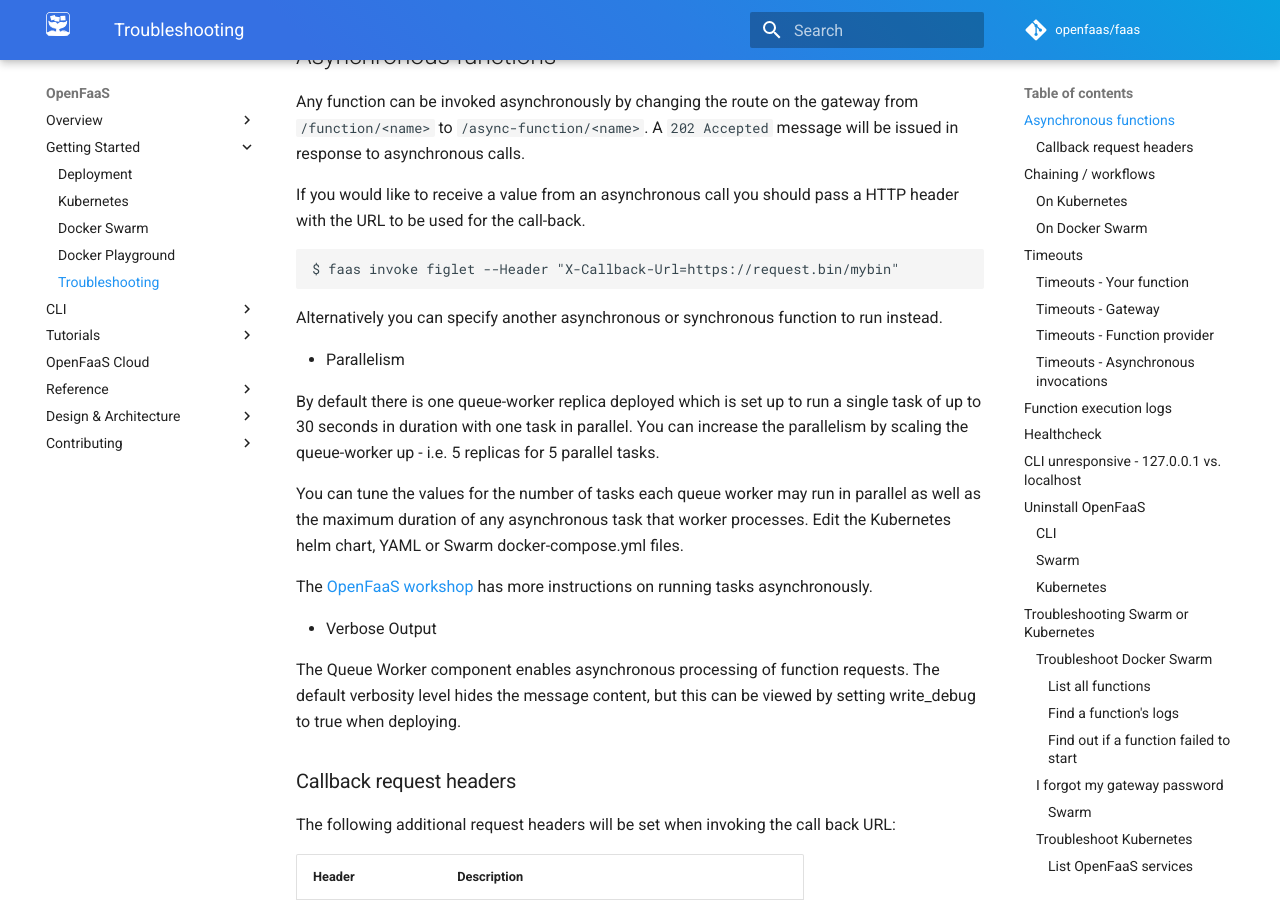
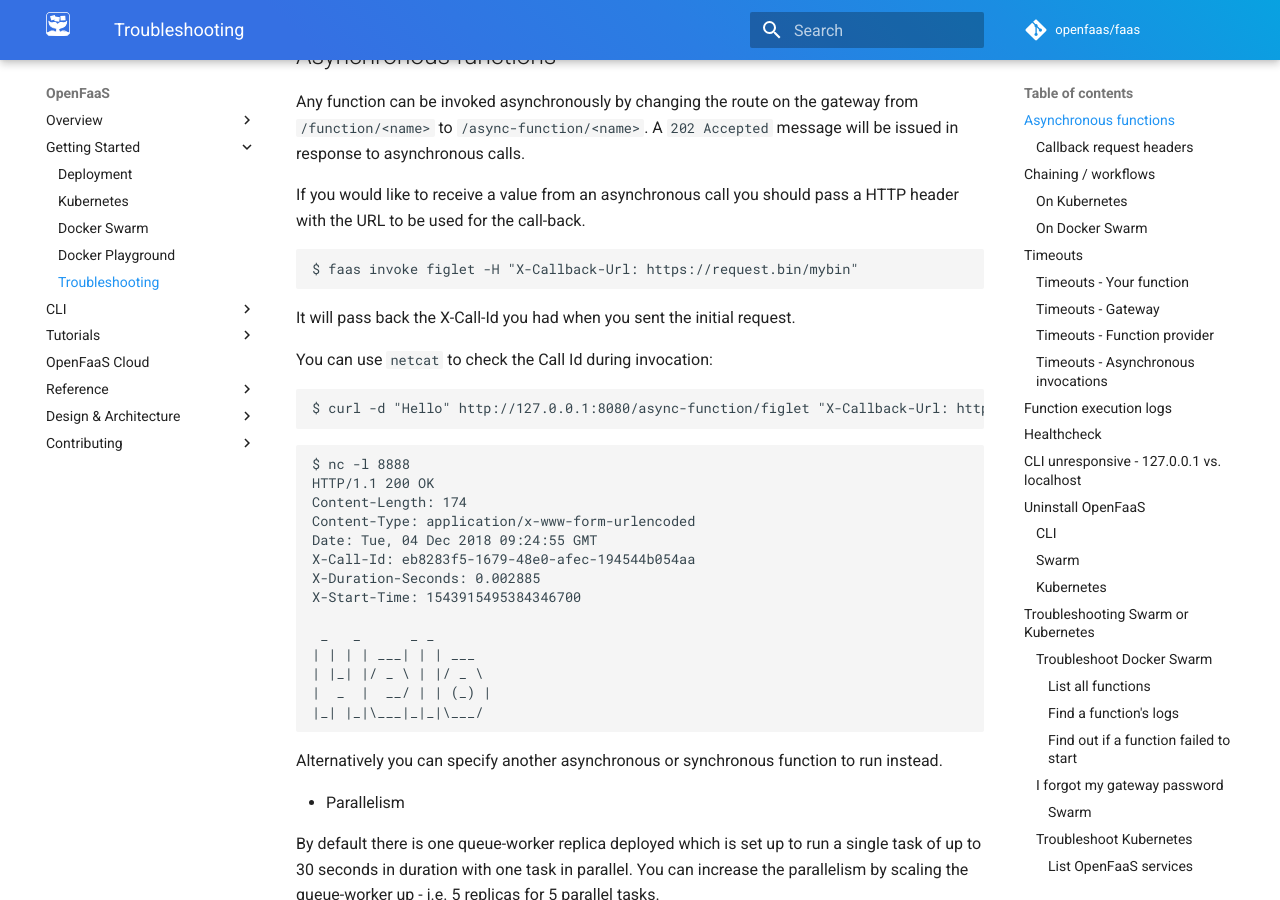
Before and after one commit to openfaas/docs, an MkDocs documentation site: the page built from docs/deployment/troubleshooting.md, in a window 1280 px wide and 900 px high, scrolled down 270 px. Built offline with MkDocs 1.6.1 and Material for MkDocs 9.7.7, drawn with Linux system fonts in a browser that asks for light colours; comment, search, counter and statistics services are not loaded.

Commit message:
Document X-Call-Id
This adds information for X-Call-Id and how to use it with
asynchronous functions

Signed-off-by: Ivana Yovcheva (VMware) <iyovcheva@vmware.com>

````diff
--- a/docs/deployment/troubleshooting.md
+++ b/docs/deployment/troubleshooting.md
@@ -9,7 +9,33 @@ Any function can be invoked asynchronously by changing the route on the gateway
 If you would like to receive a value from an asynchronous call you should pass a HTTP header with the URL to be used for the call-back.
 
 ```
-$ faas invoke figlet --Header "X-Callback-Url=https://request.bin/mybin"
+$ faas invoke figlet -H "X-Callback-Url: https://request.bin/mybin"
+```
+
+It will pass back the X-Call-Id you had when you sent the initial request.
+
+You can use `netcat` to check the Call Id during invocation:
+
+```
+$ curl -d "Hello" http://127.0.0.1:8080/async-function/figlet "X-Callback-Url: http://<your-ip>:8888"
+```
+
+```
+$ nc -l 8888
+HTTP/1.1 200 OK
+Content-Length: 174
+Content-Type: application/x-www-form-urlencoded
+Date: Tue, 04 Dec 2018 09:24:55 GMT
+X-Call-Id: eb8283f5-1679-48e0-afec-194544b054aa
+X-Duration-Seconds: 0.002885
+X-Start-Time: 1543915495384346700
+
+ _   _      _ _
+| | | | ___| | | ___
+| |_| |/ _ \ | |/ _ \
+|  _  |  __/ | | (_) |
+|_| |_|\___|_|_|\___/
+
 ```
 
 Alternatively you can specify another asynchronous or synchronous function to run instead.
````
